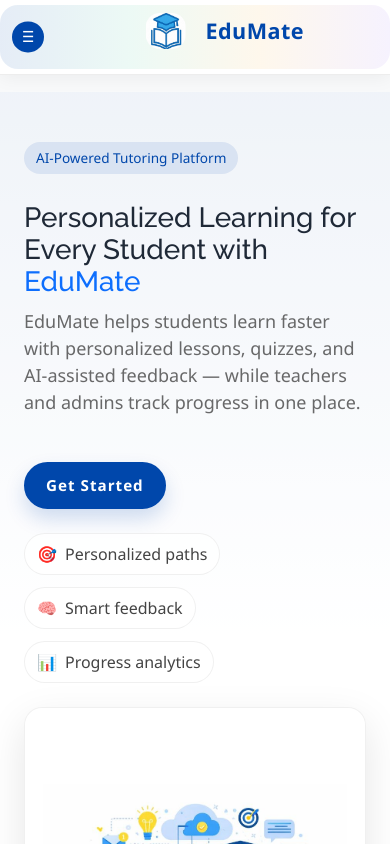
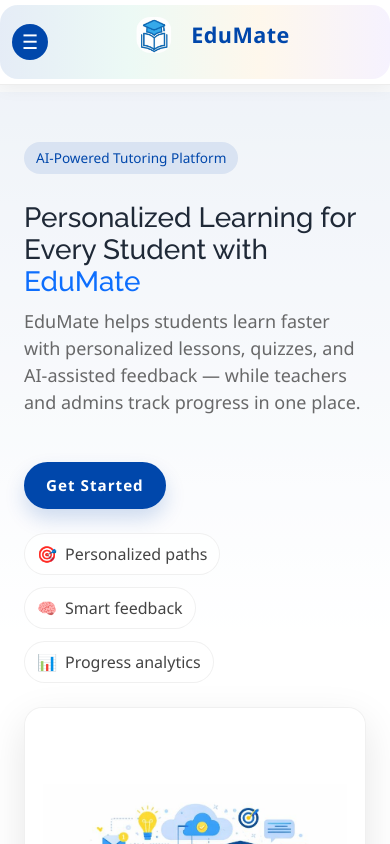
Before and after one commit to zobayerlabib/edumate, a React (Create React App) app in the folder frontend/: page / in a window 390 px wide. Shown: the top 844 px of the page. Built offline with nearby package versions, Linux system fonts and the light colour scheme.

Commit message:
navbar size

```diff
--- a/frontend/src/App.css
+++ b/frontend/src/App.css
@@ -797,7 +797,7 @@ html {
 .nav-cta-desktop { display: block; }
 .nav-cta-mobile { display: none; }
 
-/* Remove black border / focus ring */
+/* Remove black border  */
 .nav-toggle:focus,
 .nav-toggle:focus-visible {
   outline: none !important;
@@ -813,7 +813,7 @@ html {
   /* Show hamburger on mobile */
   .nav-toggle { display: inline-flex; align-items: center; }
 
-  /* Hide desktop CTA on mobile (we show it inside the menu) */
+  /* Hide desktop CTA on mobile */
   .nav-cta-desktop { display: none; }
   .nav-cta-mobile { display: block; }
 
@@ -821,7 +821,7 @@ html {
   #header .container-fluid.container-xl {
     position: relative;
     justify-content: center !important;
-    min-height: 64px; /* keeps header stable */
+    min-height: 64px;
   }
 
   /* Hamburger fixed at left */
@@ -846,7 +846,7 @@ html {
   /* Brand: slightly RIGHT from center (so it doesn't feel under hamburger) */
   #header .logo {
     position: absolute;
-    left: calc(53% + 18px);   /* move a bit to the right */
+    left: calc(50% + 18px);   /* move a bit to the right */
     top: 40%;
     transform: translate(-50%, -50%);
     z-index: 1100;
@@ -918,3 +918,35 @@ html {
     outline: none !important;
   }
 }
+/* Bigger navbar + bigger font ONLY on mobile */
+@media (max-width: 991.98px) {
+
+  /* make the top bar taller */
+  #header .container-fluid.container-xl{
+    min-height: 74px !important;   /* increase/decrease */
+  }
+
+  /* make logo text bigger (if logo is text) */
+  #header .logo a,
+  #header .logo h1{
+    font-size: 24px !important;
+    line-height: 1.1 !important;
+  }
+
+  /* make navbar menu text bigger */
+  #navbar.navbar a,
+  #navbar.navbar a:focus{
+    font-size: 16.5px !important;
+  }
+
+  /* optional: hamburger icon bigger */
+  .nav-toggle{
+    font-size: 20px !important;
+  }
+
+  /* optional: logo image bigger (if logo is an image) */
+  #header .logo img{
+    height: 38px !important;
+    width: auto !important;
+  }
+}
```
